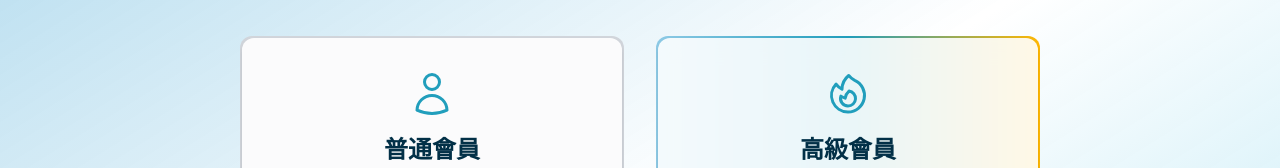
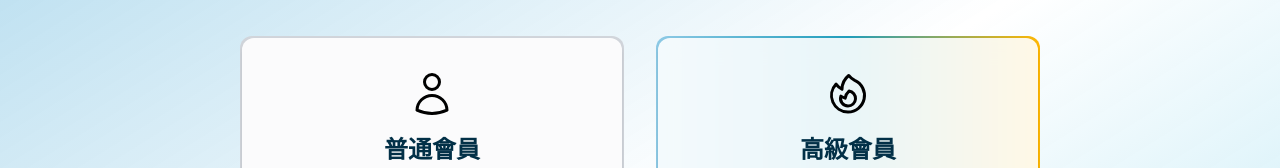
Before and after one commit to Kizuna-team/frontend, a Vue app: page /subscribe in a window 1280 px wide. Shown: the part 168-336 px from the top of the page. Built offline with nearby package versions, Linux system fonts and the light colour scheme.

Commit message:
style: add color transition animation to icons

```diff
--- a/src/components/SubscriptionCard.vue
+++ b/src/components/SubscriptionCard.vue
@@ -32,9 +32,9 @@ const props = defineProps({
       class="relative z-10 flex flex-col items-center h-full px-6 py-8 text-center shadow-md rounded-xl bg-white/90 backdrop-blur-md"
     >
       <!-- 頂部 icon -->
-      <div class="mb-4 text-5xl text-secondary">
-        <component :is="icon" class="w-12 h-12" />
-      </div>
+      <div class="mb-4 text-5xl transition-colors group-hover:text-secondary">
+  <component :is="icon" class="w-12 h-12" />
+</div>
 
       <!-- 標題與說明文字 -->
       <h2 class="mb-1 text-2xl font-bold text-darkblue">{{ title }}</h2>
```
